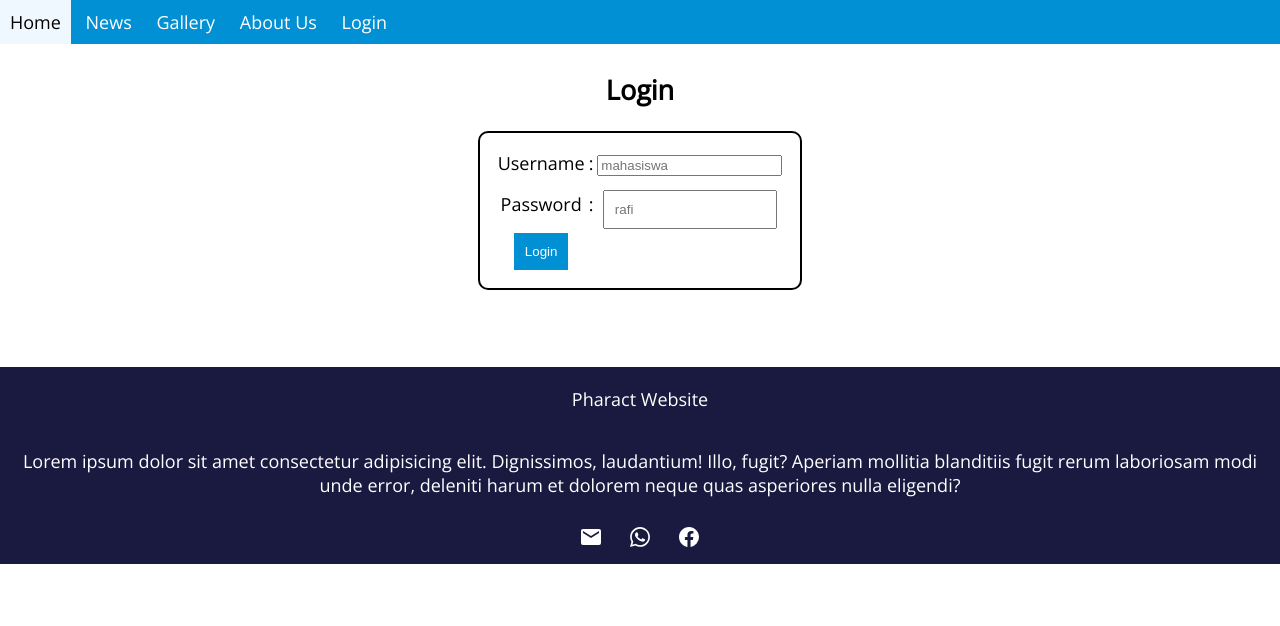
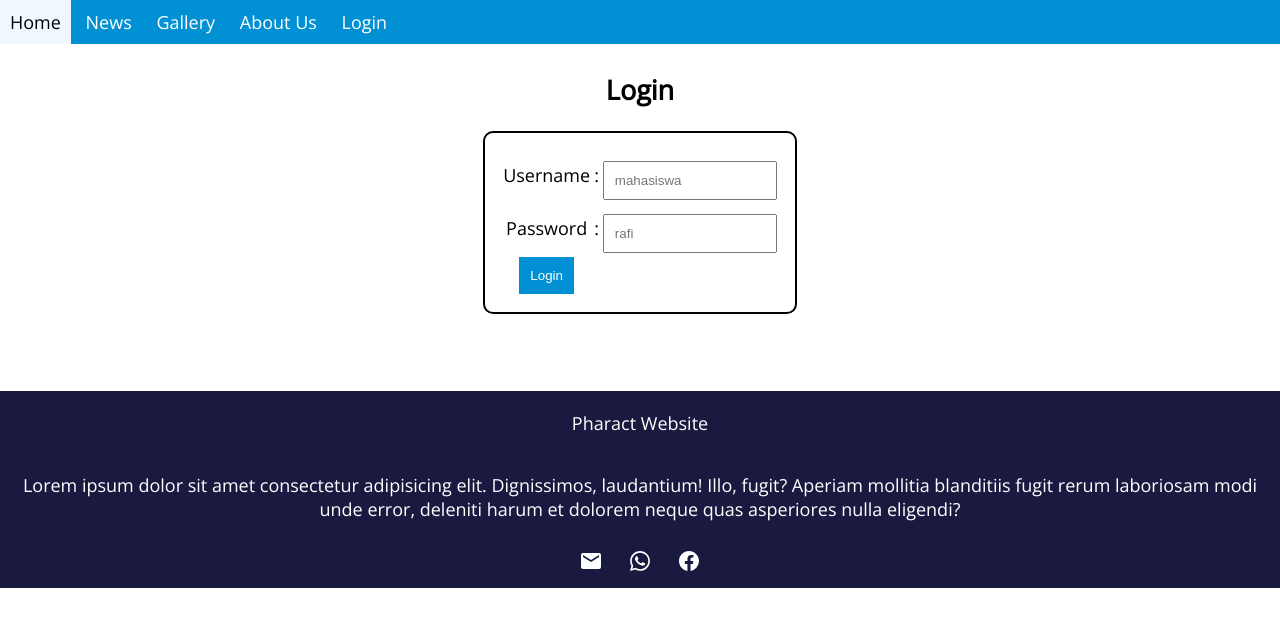
Before and after one commit to rafifikri24/pharactweb, a website: page login.html in a window 1280 px wide. Drawn offline with nearby package versions, Linux system fonts and the light colour scheme.

Commit message:
Update login.html

```diff
--- a/login.html
+++ b/login.html
@@ -53,7 +53,7 @@
                     <tr>
                         <td><label for='username'>Username</label></td>
                         <td> : </td>
-                        <td><input type="text" name="username" placeholder="mahasiswa"></label></td>
+                        <td><input type="text" class="usrnm" name="username" placeholder="mahasiswa"></label></td>
                     </tr>
                     <tr>
                         <td><label for='password'>Password</label></td>
```
